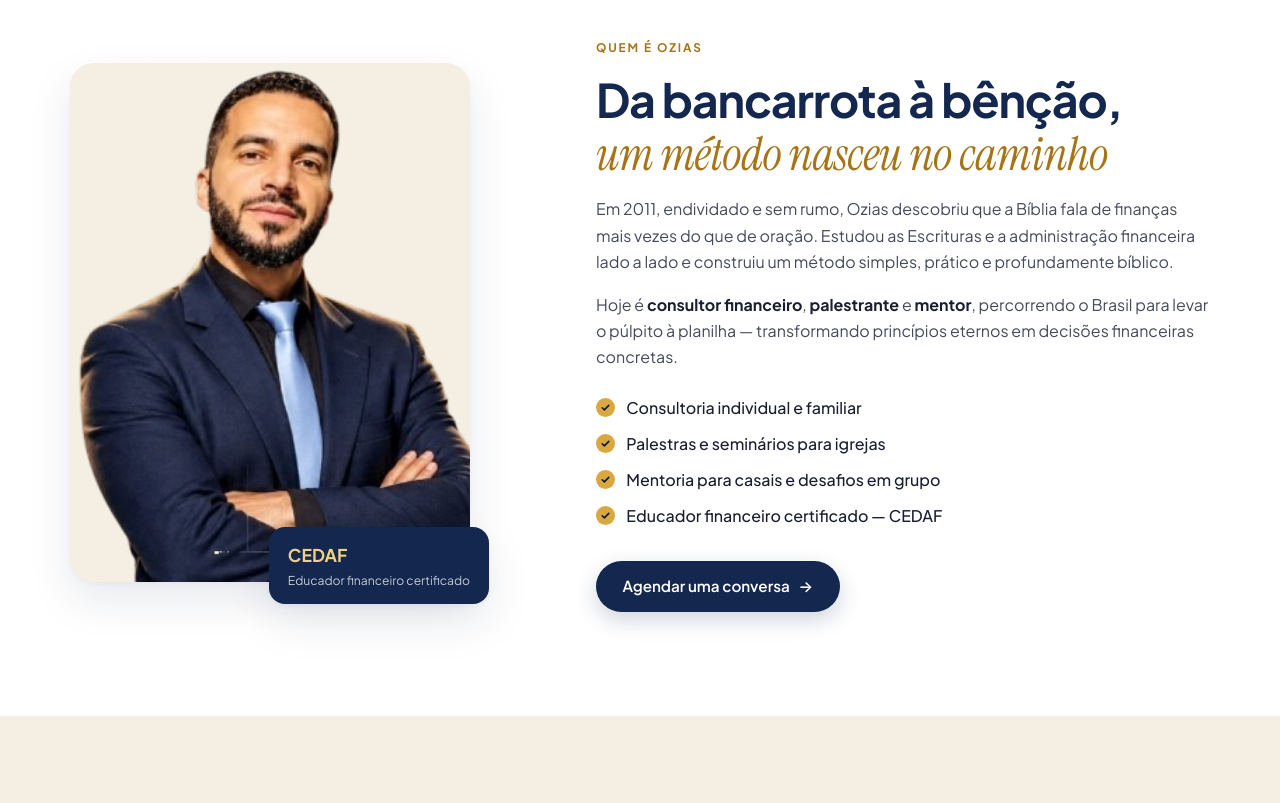
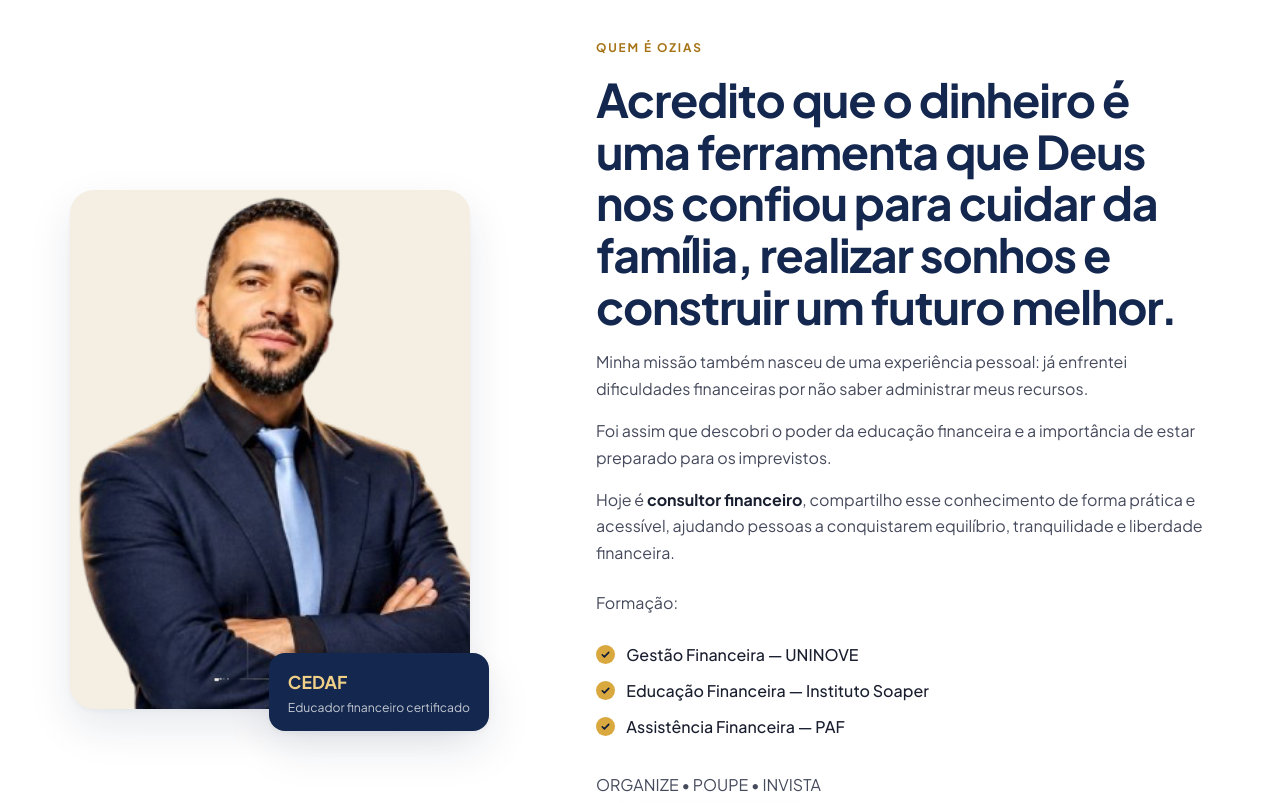
Before and after one commit to jdeugenio90/OziasdosSantos, a plain HTML site: page index.html in a window 1280 px wide. Shown: the part 900-1703 px from the top of the page. Drawn offline with Linux system fonts and the light colour scheme; no server answers.

Commit message:
alteração de paragrafos

```diff
--- a/index.html
+++ b/index.html
@@ -116,23 +116,28 @@
 
         <div class="about-copy reveal">
           <p class="eyebrow">Quem é Ozias</p>
-          <h2 class="title">Da bancarrota à bênção, <em>um método nasceu no caminho</em></h2>
+          <h2 class="title">Acredito que o dinheiro é uma ferramenta que Deus nos confiou para cuidar da família, realizar sonhos e construir um futuro melhor.</h2>
           <p>
-            Em 2011, endividado e sem rumo, Ozias descobriu que a Bíblia fala de finanças mais
-            vezes do que de oração. Estudou as Escrituras e a administração financeira lado a
-            lado e construiu um método simples, prático e profundamente bíblico.
+            Minha missão também nasceu de uma experiência pessoal: já enfrentei dificuldades financeiras por não saber administrar meus recursos.
+		  </p>
+		  <p>
+			Foi assim que descobri o poder da educação financeira e a importância de estar preparado para os imprevistos.
           </p>
+
           <p>
-            Hoje é <strong>consultor financeiro</strong>, <strong>palestrante</strong> e
-            <strong>mentor</strong>, percorrendo o Brasil para levar o púlpito à planilha —
-            transformando princípios eternos em decisões financeiras concretas.
+            Hoje é <strong>consultor financeiro</strong>, compartilho esse conhecimento de forma prática e acessível,
+			ajudando pessoas a conquistarem equilíbrio, tranquilidade e liberdade financeira.
           </p>
           <ul class="checks">
-            <li>Consultoria individual e familiar</li>
-            <li>Palestras e seminários para igrejas</li>
-            <li>Mentoria para casais e desafios em grupo</li>
-            <li>Educador financeiro certificado — CEDAF</li>
+		  <p>Formação:</p>
+            <li>Gestão Financeira — UNINOVE</li>
+            <li>Educação Financeira — Instituto Soaper</li>
+            <li>Assistência Financeira — PAF</li>
           </ul>
+		<p> ORGANIZE • POUPE • INVISTA </p>
+
+
+
           <a href="#contato" class="btn btn-dark">Agendar uma conversa <span aria-hidden="true">→</span></a>
         </div>
       </div>
```
